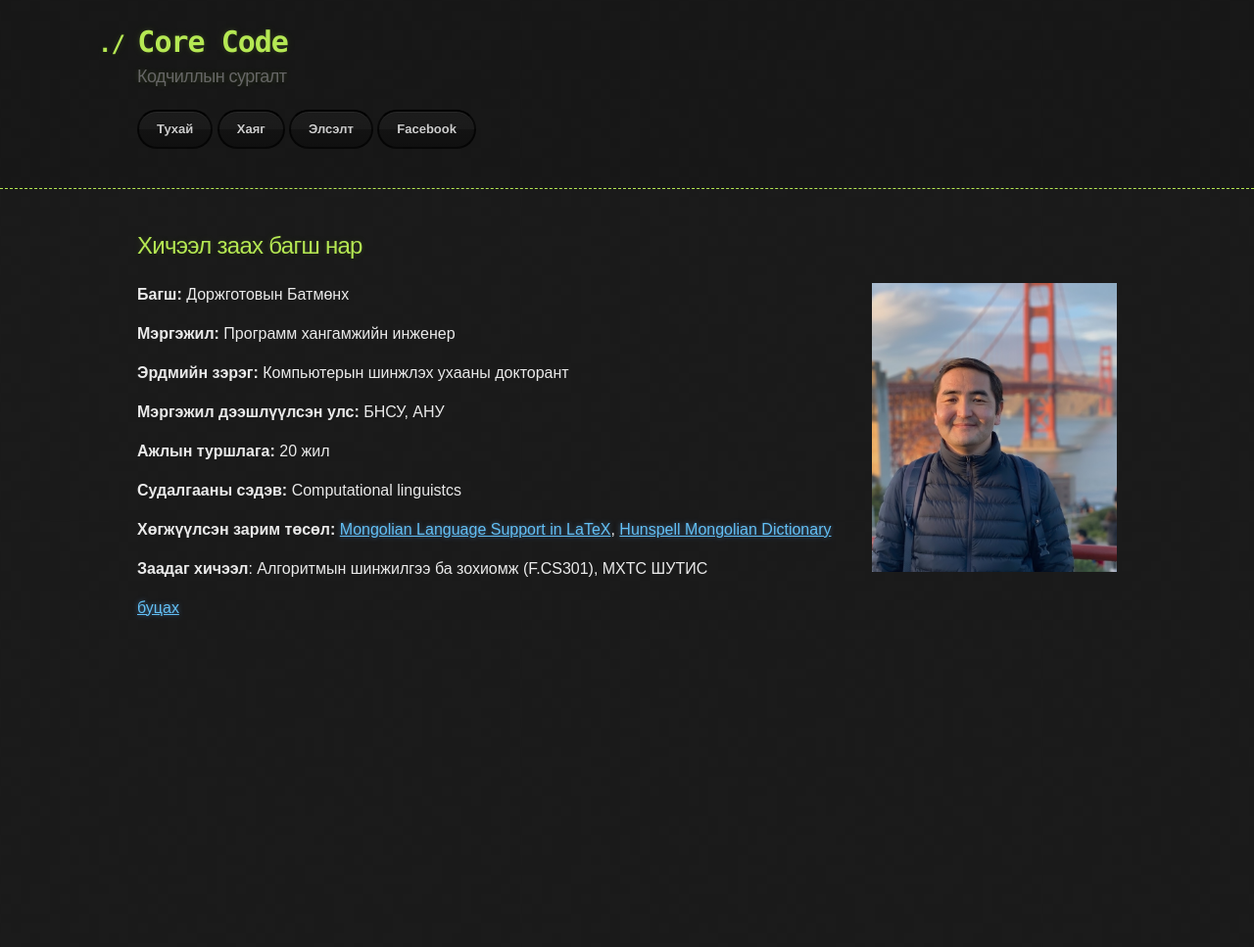
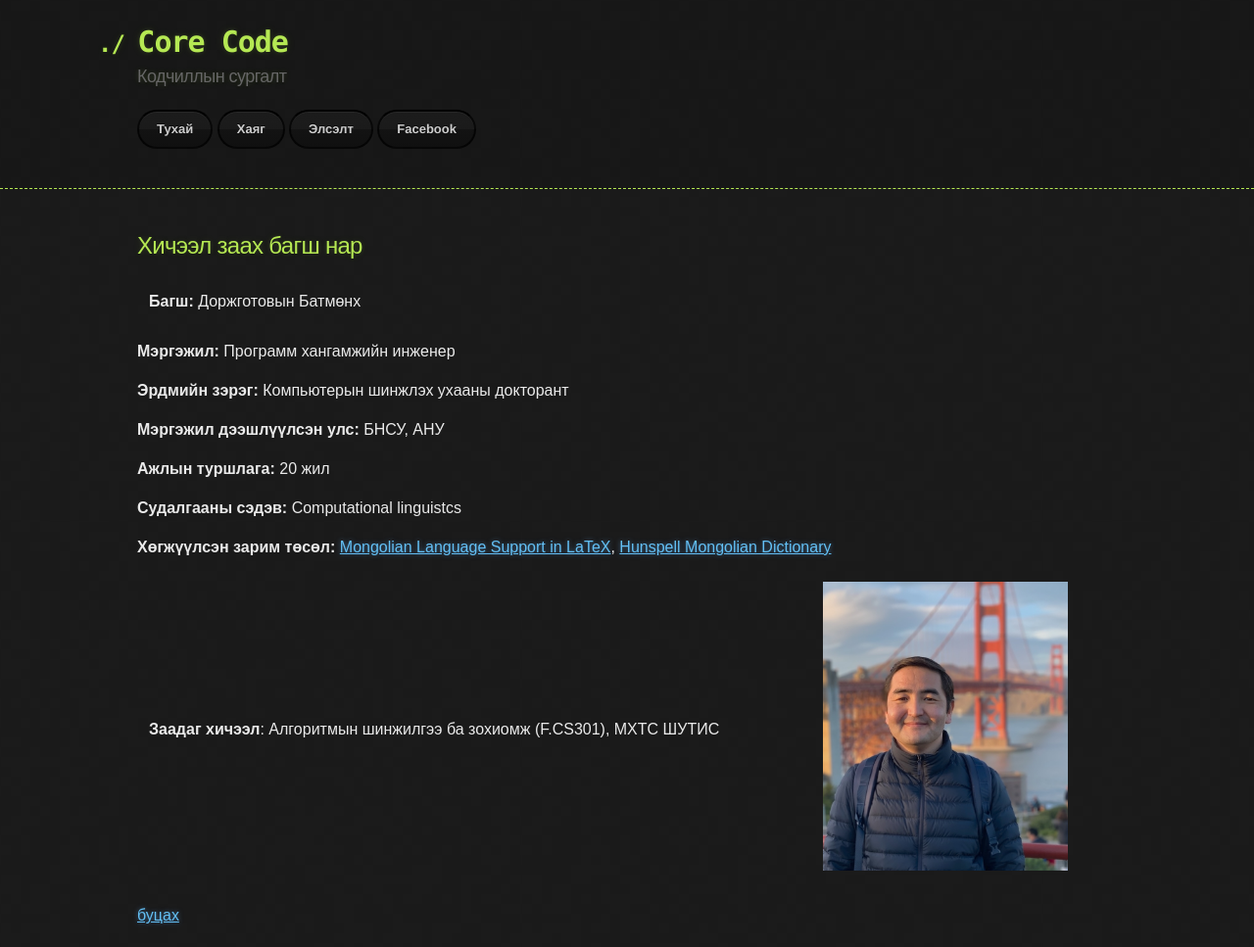
Before and after one commit to ganaatulgaa/corecode, a Jekyll site: the page built from about.md, in a window 1280 px wide. Shown: the whole page at 98% size. Built offline with Jekyll 4.4.1, drawn with Linux system fonts in a browser that asks for light colours; our own code applies the rules of GitHub Pages for plain Markdown files; before the commit the page ends 900 px from its top, so only the background shows below that.

Commit message:
Update about.md

```diff
--- a/about.md
+++ b/about.md
@@ -4,22 +4,7 @@ layout: default
 
 ## Хичээл заах багш нар
 
-<style>
-  @media (max-width: 600px) {
-    img {
-      float: none !important;
-      display: block;
-      margin: 0 auto;
-    }
-  }
-</style>
-
-<div style="float: right; margin-left: 15px;">
-  <img src="assets/images/IMG_0115.jpeg" width="250">
-</div>
-
-
-**Багш:** Доржготовын Батмөнх
+|**Багш:** Доржготовын Батмөнх
 
 **Мэргэжил:** Программ хангамжийн инженер
 
@@ -33,7 +18,7 @@ layout: default
 
 **Хөгжүүлсэн зарим төсөл:** [Mongolian Language Support in LaTeX](https://ctan.org/pkg/mongolian-babel), [Hunspell Mongolian Dictionary](https://github.com/bataak/dict-mn)
 
-**Заадаг хичээл**: Алгоритмын шинжилгээ ба зохиомж (F.CS301), МХТС ШУТИС
+**Заадаг хичээл**: Алгоритмын шинжилгээ ба зохиомж (F.CS301), МХТС ШУТИС| <img src="assets/images/IMG_0115.jpeg" width="250"> |
 
 
 [буцах](./)
```
